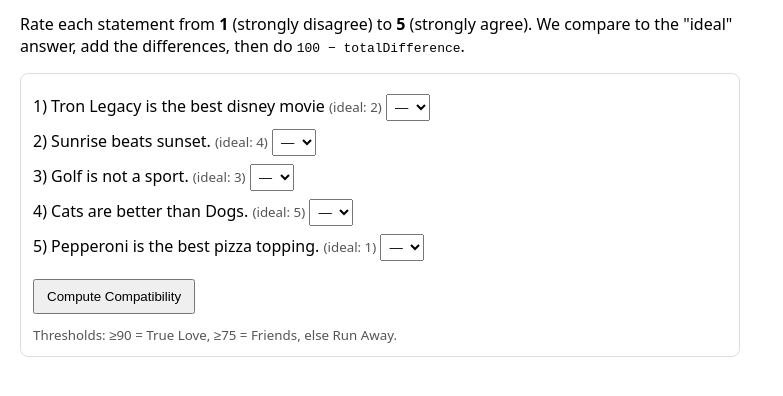
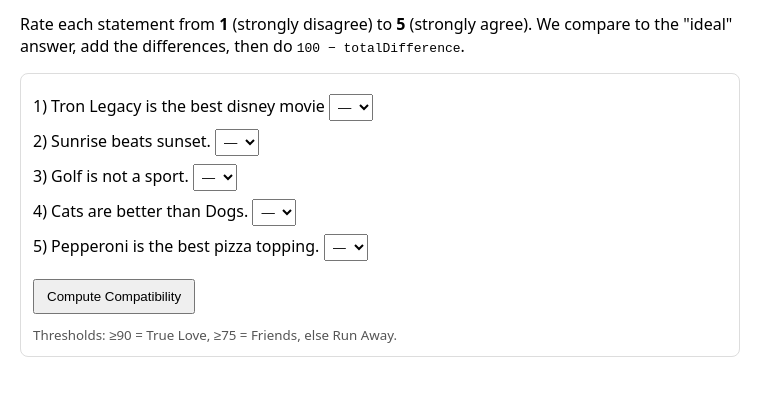
Before and after one commit to rowanbailey556-collab/Match-maker, a plain HTML site: page index.html in a window 1280 px wide. Shown: the part 50-446 px from the top of the page, without its empty margins (0-783 px from the left). Drawn offline with Linux system fonts and the light colour scheme.

Commit message:
Update ideal values and labels in questions

```diff
--- a/index.html
+++ b/index.html
@@ -12,8 +12,8 @@
 
 <div class="card">
 <div class="q">
-<label>1) Tron Legacy is the best disney movie <small>(ideal: 2)</small>
-<select data-ideal="4">
+<label>1) Tron Legacy is the best disney movie
+<select data-ideal="5">
 <option value="">—</option>
 <option>1</option><option>2</option><option>3</option><option>4</option><option>5</option>
 </select>
@@ -21,16 +21,7 @@
 </div>
 
 <div class="q">
-<label>2) Sunrise beats sunset. <small>(ideal: 4)</small>
-<select data-ideal="4">
-<option value="">—</option>
-<option>1</option><option>2</option><option>3</option><option>4</option><option>5</option>
-</select>
-</label>
-</div>
-
-<div class="q">
-<label>3) Golf is not a sport. <small>(ideal: 3)</small>
+<label>2) Sunrise beats sunset.
 <select data-ideal="3">
 <option value="">—</option>
 <option>1</option><option>2</option><option>3</option><option>4</option><option>5</option>
@@ -39,7 +30,16 @@
 </div>
 
 <div class="q">
-<label>4) Cats are better than Dogs. <small>(ideal: 5)</small>
+<label>3) Golf is not a sport.
+<select data-ideal="3">
+<option value="">—</option>
+<option>1</option><option>2</option><option>3</option><option>4</option><option>5</option>
+</select>
+</label>
+</div>
+
+<div class="q">
+<label>4) Cats are better than Dogs.
 <select data-ideal="5">
 <option value="">—</option>
 <option>1</option><option>2</option><option>3</option><option>4</option><option>5</option>
@@ -48,8 +48,8 @@
 </div>
 
 <div class="q">
-<label>5) Pepperoni is the best pizza topping. <small>(ideal: 1)</small>
-<select data-ideal="1">
+<label>5) Pepperoni is the best pizza topping.
+<select data-ideal="5">
 <option value="">—</option>
 <option>1</option><option>2</option><option>3</option><option>4</option><option>5</option>
 </select>
```
